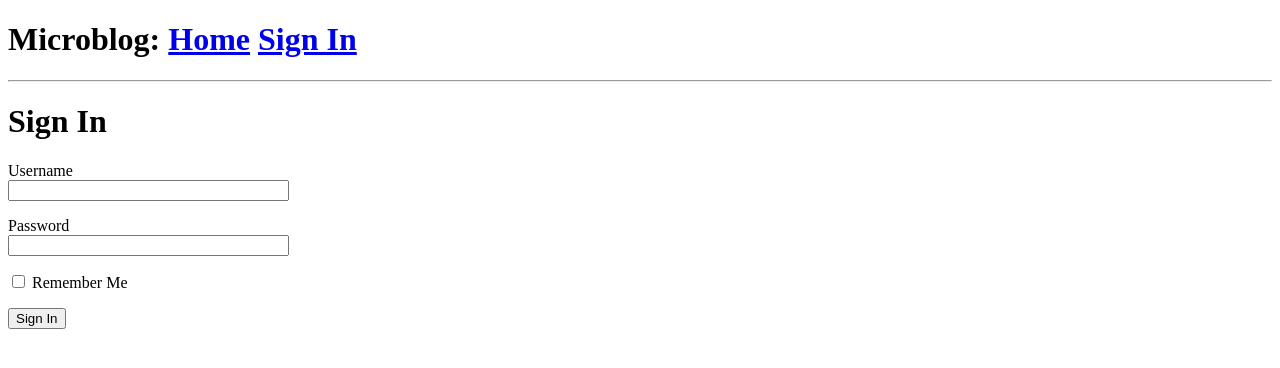
After one commit to thelomb/microblog, a Flask app: page /login in a window 1280 px wide. The commit adds this page. Shown: the top 368 px of the page. Run offline with Flask 2, Linux system fonts and the light colour scheme.

Commit message:
mock login

```diff
--- a/application/__init__.py
+++ b/application/__init__.py
@@ -1,5 +1,7 @@
 from flask import Flask
+from config import Config
 
 app = Flask(__name__)
+app.config.from_object(Config)
 
 from application import routes
--- /dev/null
+++ b/application/forms.py
@@ -0,0 +1,10 @@
+from flask_wtf import FlaskForm
+from wtforms import StringField, PasswordField, BooleanField, SubmitField
+from wtforms.validators import DataRequired
+
+
+class LoginForm(FlaskForm):
+    username = StringField('Username', validators=[DataRequired()])
+    password = PasswordField('Password', validators=[DataRequired()])
+    remember_me = BooleanField('Remember Me')
+    submit = SubmitField('Sign In')
--- a/application/routes.py
+++ b/application/routes.py
@@ -1,5 +1,6 @@
-from flask import render_template
+from flask import render_template, flash, redirect
 from application import app
+from application.forms import LoginForm
 
 
 @app.route('/')
@@ -17,3 +18,12 @@ def index():
         }
     ]
     return render_template('index.html', title='Home', user=user, posts=posts)
+
+
+@app.route('/login', methods=['GET', 'POST'])
+def login():
+    form = LoginForm()
+    if form.validate_on_submit():
+        flash(f'Login requested for {form.username.data}, {form.remember_me.data}')
+        return redirect('/index')
+    return render_template('login.html', title='Sign In', form=form)
--- a/application/templates/base.html
+++ b/application/templates/base.html
@@ -9,8 +9,20 @@
   {% endif %}
 </head>
 <body>
-  <h1>Microblog: <a href="/index">Home</a></h1>
+  <h1>Microblog:
+    <a href="/index">Home</a>
+    <a href="/login">Sign In</a>
+  </h1>
   <hr>
+  {% with messages = get_flashed_messages() %}
+    {% if messages %}
+      <ul>
+        {% for message in messages %}
+          <li>{{ message }}</li>
+        {% endfor %}
+      </ul>
+    {% endif %}
+  {% endwith%}
   {% block content %}{% endblock %}
 </body>
 </html>
--- /dev/null
+++ b/application/templates/login.html
@@ -0,0 +1,28 @@
+{% extends 'base.html' %}
+
+{% block content %}
+  <h1>Sign In</h1>
+  <form action="" method="post" novalidate>
+    {{ form.hidden_tag() }}
+    <p>
+      {{ form.username.label }}
+      <br>
+      {{ form.username(size=32) }}
+      {% for error in form.username.errors %}
+        <span style="color:red;">[{{ error }}]</span>
+      {% endfor %}
+    </p>
+    <p>
+      {{ form.password.label }}
+      <br>
+      {{ form.password(size=32) }}
+      {% for error in form.password.errors %}
+        <span style="color:red;">[{{ error }}]</span>
+      {% endfor %}
+    </p>
+    <p>
+      {{ form.remember_me() }} {{ form.remember_me.label}}
+    </p>
+    <p>{{ form.submit() }}</p>
+  </form>
+{% endblock %}
--- /dev/null
+++ b/config.py
@@ -0,0 +1,5 @@
+import os
+
+
+class Config(object):
+    SECRET_KEY = os.environ.get('SECRET_KEY') or 'you-will-never-guess'
```
